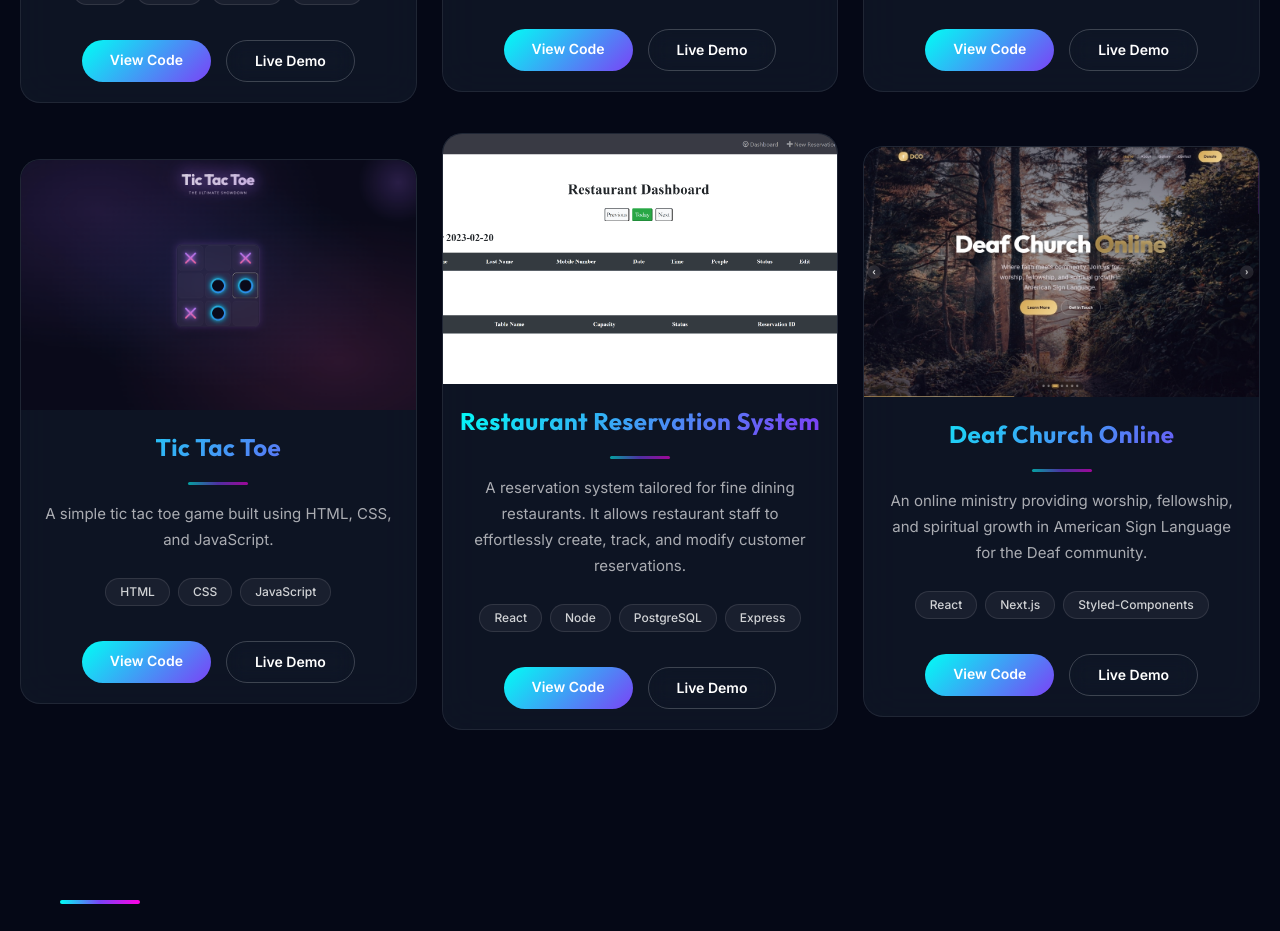
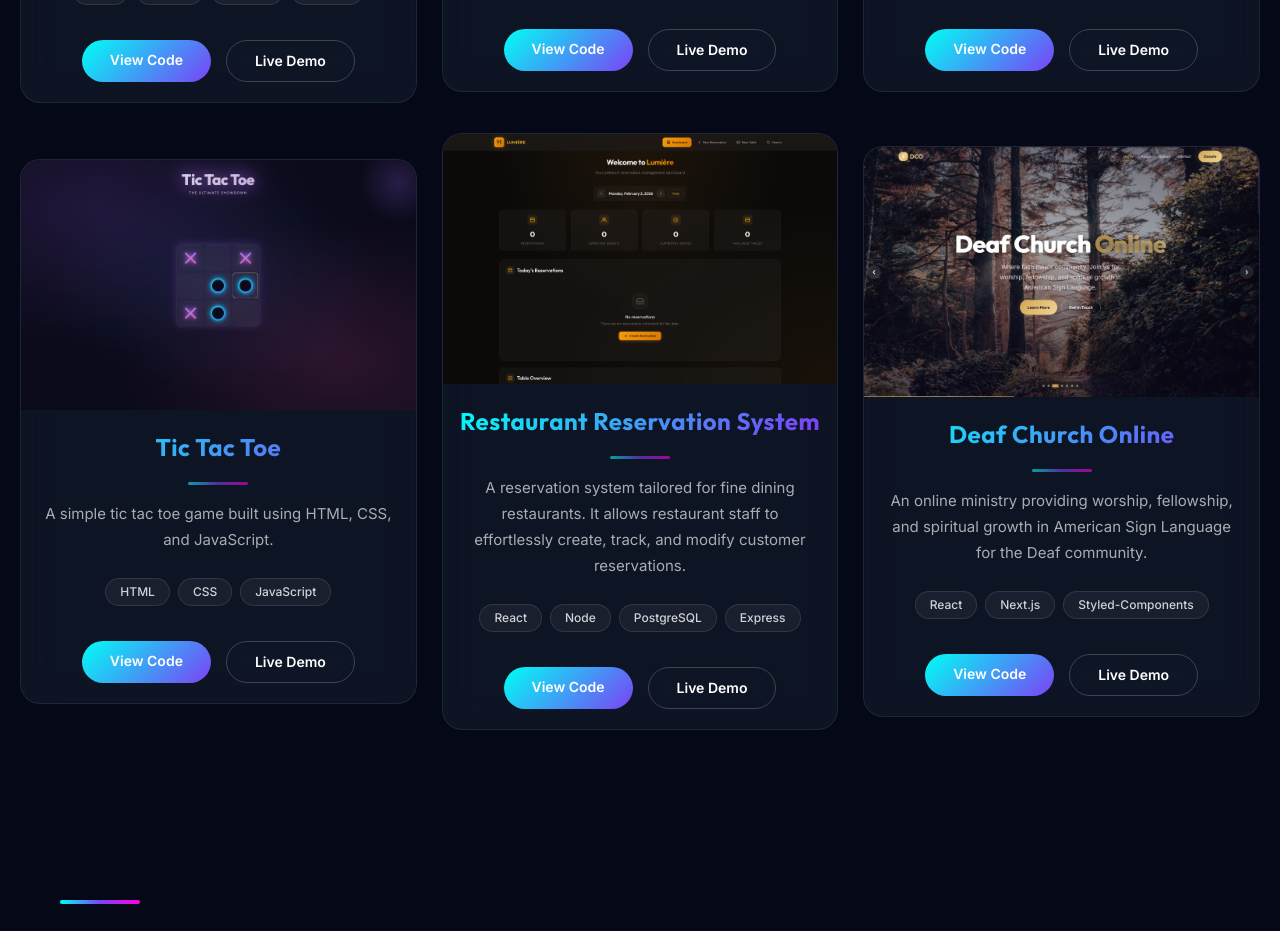
Before and after one commit to louisbrent1992/My-Personal-Portfolio, a Next.js app: page / in a window 1280 px wide. Shown: the part 1640-2571 px from the top of the page. Built offline with nearby package versions, Linux system fonts and the light colour scheme.

Commit message:
Update Restaurant Reservation System project image

```diff
--- a/src/constants/constants.js
+++ b/src/constants/constants.js
@@ -44,7 +44,7 @@ export const projects = [
 		title: `Restaurant Reservation System`,
 		description:
 			"A reservation system tailored for fine dining restaurants. It allows restaurant staff to effortlessly create, track, and modify customer reservations.",
-		image: "./images/dashboardScreen.png",
+		image: "./images/restaurant-reservation-new.png",
 		tags: ["React", "Node", "PostgreSQL", "Express"],
 		code: "https://github.com/louisbrent1992/Restaurant-Reservation-App",
 		visit: "https://restaurant-reservation-app-99tu.onrender.com",
```
Also changed, not shown: public/images/restaurant-reservation-new.png (added).
